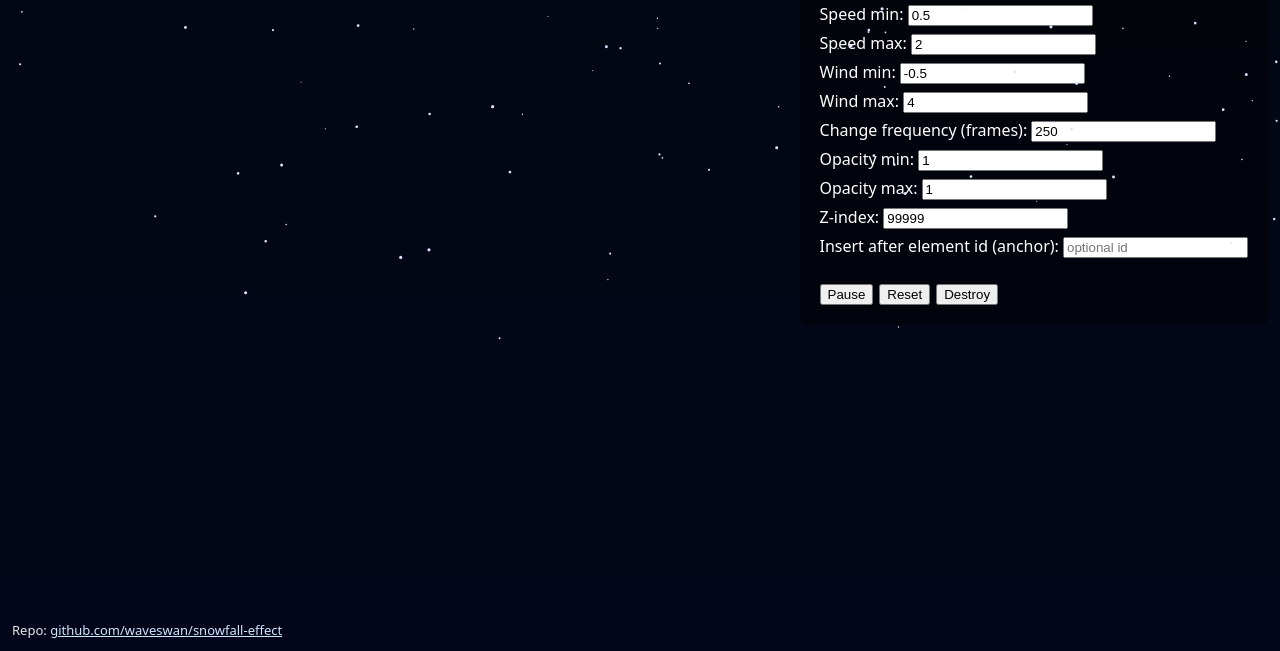
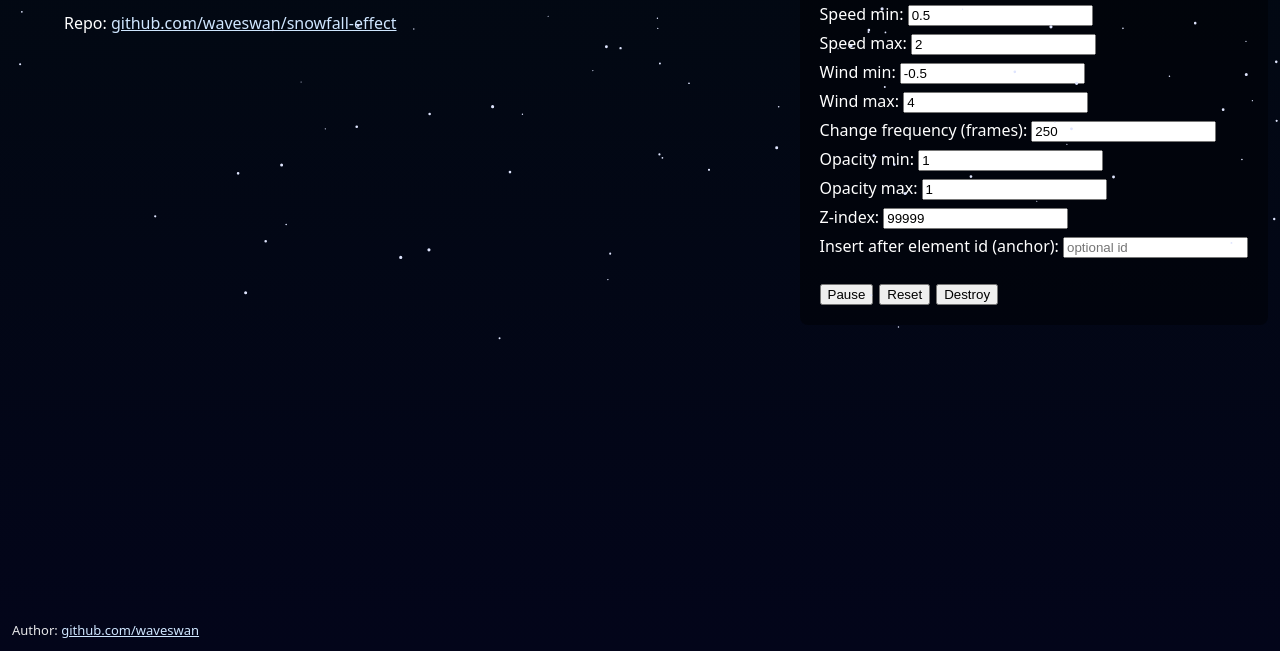
Before and after one commit to waveswan/snowfall-effect, a website: page docs/index.html in a window 1280 px wide. Shown: the part 149-800 px from the top of the page. Drawn offline with Linux system fonts and the light colour scheme.

Commit message:
Update index.html

```diff
--- a/docs/index.html
+++ b/docs/index.html
@@ -15,10 +15,11 @@
   <div class="content">
     <h1> ❄️ Snowfall Effect — Demo</h1>
     <p> 🌲🎄☃️ Example of integrating a simple falling snow effect into a web page.</p>
+    <p> Repo: <a href="https://github.com/waveswan/snowfall-effect/" target="_blank" rel="noopener" style="color:#cfe6ff">github.com/waveswan/snowfall-effect</a></p>
   </div>
 
   <div style="position:fixed;left:12px;bottom:12px;color:rgba(255,255,255,0.9);font-size:13px;">
-    Repo: <a href="https://github.com/waveswan/snowfall-effect/" target="_blank" rel="noopener" style="color:#cfe6ff">github.com/waveswan/snowfall-effect</a>
+    Author: <a href="https://github.com/waveswan/" target="_blank" rel="noopener" style="color:#cfe6ff">github.com/waveswan</a>
   </div>
 
   <div class="controls">
```
